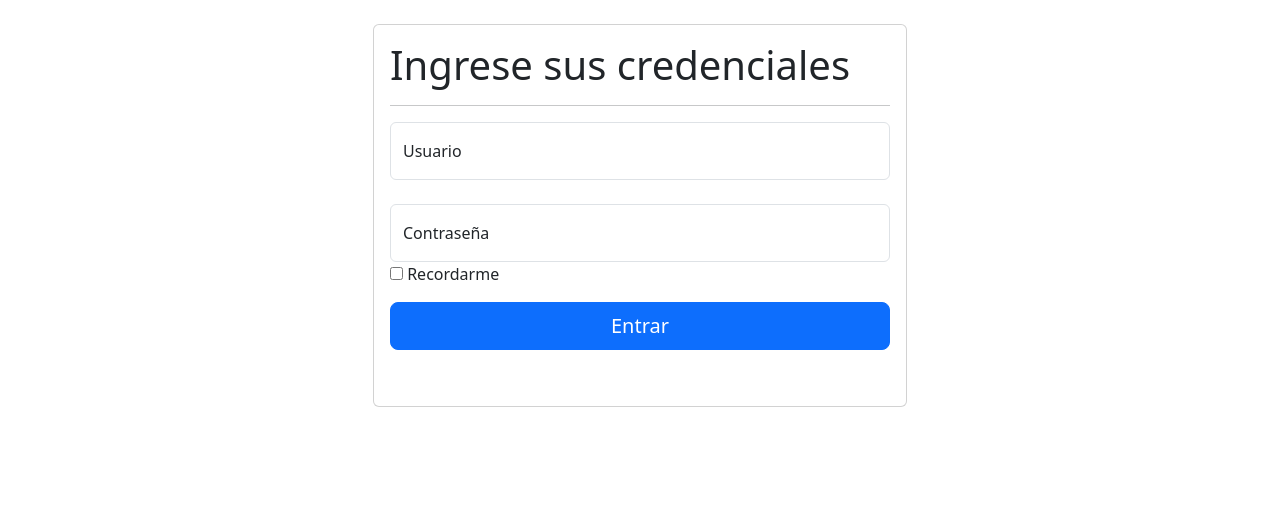
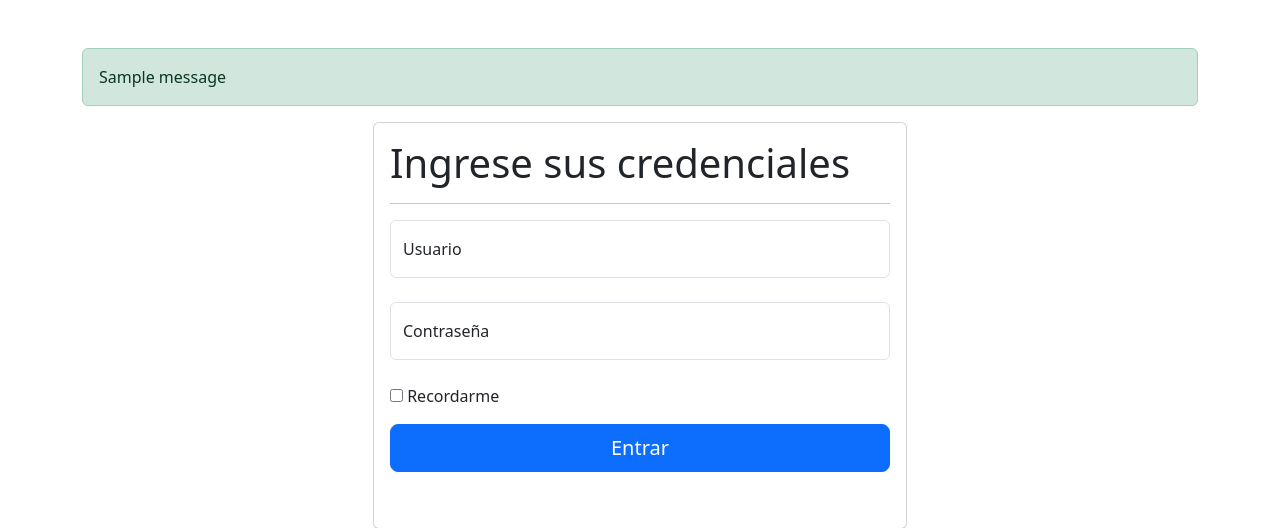
Before and after one commit to cjorellana/dcrm, a Django app: page / in a window 1280 px wide. Shown: the part 56-584 px from the top of the page. Run offline with Django 4.2, Linux system fonts and the light colour scheme; tables that the repository leaves empty hold one stand-in row (values such as "Sample post"); one stand-in notice (Sample message) is shown; some libraries are stand-ins or nearby versions.

Commit message:
se agrega login

```diff
--- a/dcrm/website/templates/base.html
+++ b/dcrm/website/templates/base.html
@@ -15,6 +15,8 @@
     <br>
 
     <div class="container">
+        <br>
+        {% include 'mensaje.html' %}
         {% block body  %}
         {% endblock%}
     </div>
--- a/dcrm/website/templates/login.html
+++ b/dcrm/website/templates/login.html
@@ -20,6 +20,8 @@
                 <label for="floatingPassword">Contraseña</label>
             </div>
 
+            <br />
+
             <div class="checkbox mb-3">
                 <label>
                   <input type="checkbox" value="remember-me"> Recordarme
--- /dev/null
+++ b/dcrm/website/templates/mensaje.html
@@ -0,0 +1,11 @@
+<div id="msg">
+    {% if messages %}
+        {% for message in messages %}
+            {% if message.tags == 'success' %}
+              <p {% if message.tags == "success" %} class="alert alert-success "{% endif %}>{{ message }}</p>
+            {% elif message.tags == 'error' %}
+              <p class="alert alert-danger">{{ message }}</p>
+            {% endif %}
+        {% endfor %}
+    {% endif %}
+    </div>
--- a/dcrm/website/views.py
+++ b/dcrm/website/views.py
@@ -17,6 +17,9 @@ def home(request):
             login(request,user)
             messages.success(request,'Bienvenido... ')
             return redirect('home')
+        else:
+            messages.error(request,'Usuario o contraseña incorrecta.')
+            return redirect('home')
 
     return render(request,'home.html',{})
 
```
